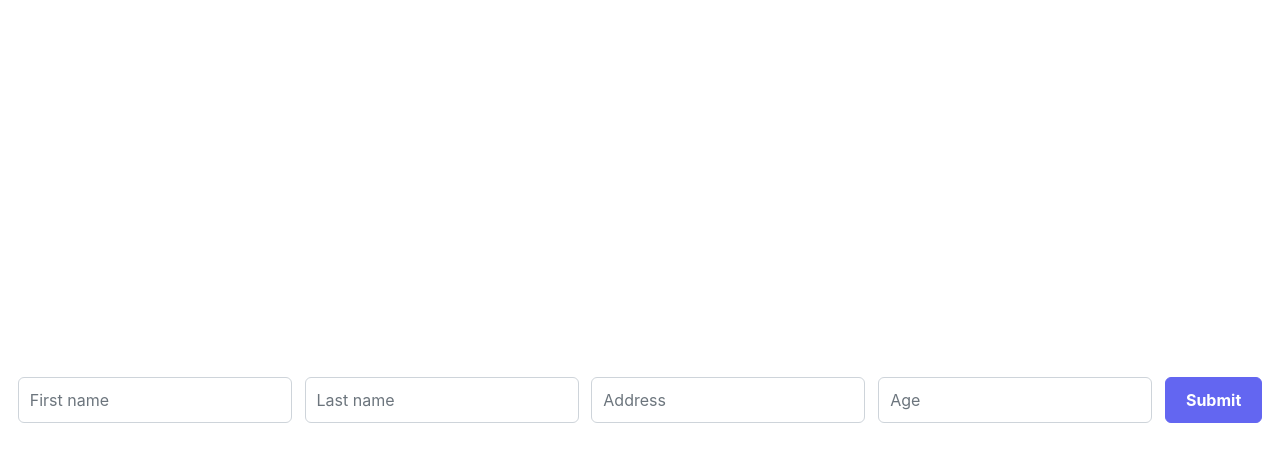
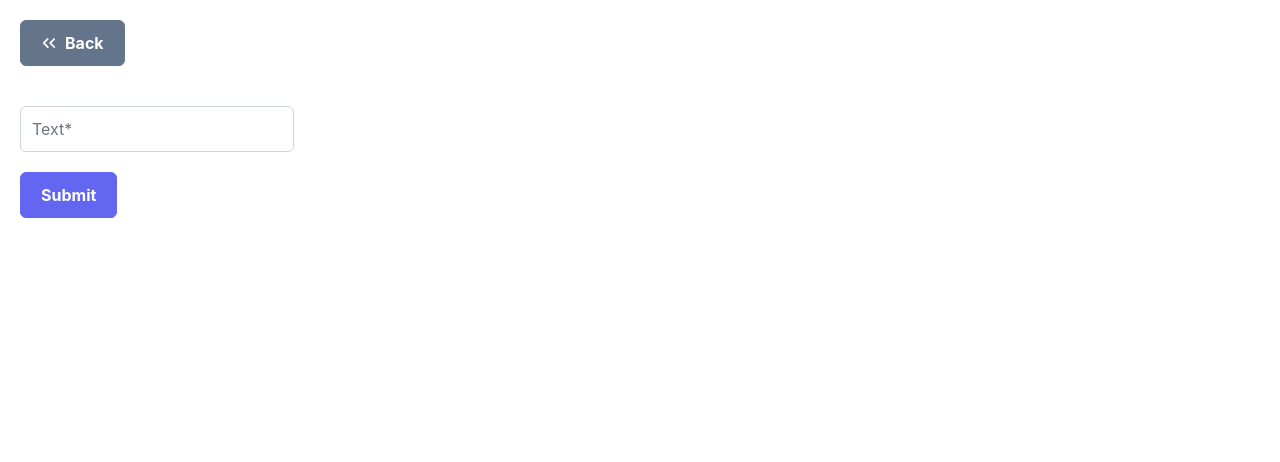
Before and after one commit to FilipPandi/form-validation-examples, a React (Create React App) app: page /react-hook-form in a window 1280 px wide. Shown: the top 462 px of the page. Built offline with nearby package versions, Linux system fonts and the light colour scheme.

Commit message:
Add React-Hook-Form (v1)

```diff
--- a/package.json
+++ b/package.json
@@ -10,10 +10,14 @@
     "@types/node": "^16.18.25",
     "@types/react": "^18.2.0",
     "@types/react-dom": "^18.2.1",
+    "axios": "^1.4.0",
+    "primeicons": "^6.0.1",
     "primereact": "^9.3.1",
     "react": "^18.2.0",
     "react-dom": "^18.2.0",
-    "react-scripts": "5.0.1",
+    "react-hook-form": "^7.43.9",
+    "react-router-dom": "^6.11.0",
+    "react-scripts": "^5.0.1",
     "typescript": "^4.9.5",
     "web-vitals": "^2.1.4"
   },
--- a/src/App.css
+++ b/src/App.css
@@ -36,3 +36,21 @@
     transform: rotate(360deg);
   }
 }
+
+.link {
+  text-decoration: none;
+}
+
+.container-grid {
+  display: grid;
+  grid-template-columns: 15rem 15rem 15rem;
+  grid-gap: 2rem;
+}
+
+.separator10 {
+  padding: 10px;
+}
+
+.separator20 {
+  padding: 20px;
+}
--- /dev/null
+++ b/src/api/data/TextModel.tsx
@@ -0,0 +1,16 @@
+import {TextType} from "./TextType";
+import {Nullable} from "primereact/ts-helpers";
+
+
+export class TextModel {
+
+     id:  Nullable<number>;
+     text: string;
+     textType: TextType;
+
+    constructor(id: Nullable<number> , text: string, textType: TextType) {
+        this.id = id;
+        this.text = text;
+        this.textType = textType;
+    }
+}
--- /dev/null
+++ b/src/api/data/TextType.tsx
@@ -0,0 +1,6 @@
+export class TextType {
+    static TEXT1 = 0;
+    static TEXT2 = 1;
+    static TEXT3 = 2;
+
+}
--- /dev/null
+++ b/src/components/App.tsx
@@ -0,0 +1,20 @@
+import React from 'react';
+import {Button} from "primereact/button";
+import {Link} from "react-router-dom";
+import "../App.css";
+
+export default function App() {
+    return (
+        <React.Fragment>
+            <div style={{padding: "20px"}}>
+                <h1>FORMS</h1>
+
+                <div className={"container-grid"}>
+                    <Link className={"link"} to="/input-blue"><Button severity="secondary" icon="pi pi-spin pi-cog" label={"Form Blueprint"}/></Link>
+                    <Link className={"link"} to="/react-hook-form"><Button severity="secondary" icon="pi pi-spin pi-cog" label={"React Hook Form"}/></Link>
+                </div>
+
+            </div>
+        </React.Fragment>
+    );
+}
--- /dev/null
+++ b/src/components/formhook/ReactHookForm.tsx
@@ -0,0 +1,80 @@
+import React, {useState} from 'react';
+import {Link} from "react-router-dom";
+import {Button} from "primereact/button";
+import {TextModel} from "../../api/data/TextModel";
+import {Controller, FieldValues, useForm} from 'react-hook-form';
+import {InputText} from "primereact/inputtext";
+import {classNames} from "primereact/utils";
+
+export default function ReactHookForm() {
+
+    const intiData = new TextModel(
+    null,
+    '',
+    ''
+);
+
+    const [formData, setFormData] = useState(intiData);
+    const [showMessage, setShowMessage] = useState(false);
+
+    // Service.getAllText().then(r => {
+    //     console.log(r)
+    // });
+
+    const {control, formState: {errors}, handleSubmit, reset} =
+        useForm({mode: "onTouched"});
+
+    const onSubmit = (data: FieldValues) => {
+        console.log(data);
+        const textModel = new TextModel(
+            null,
+            data?.text,
+            data?.textType
+        );
+
+        setFormData(textModel);
+        setShowMessage(true);
+
+        reset(data);
+    };
+
+    const getFormErrorMessage = (name: string) => {
+        return errors[name] && <small className="p-error">{errors[name]?.message?.toString()}</small>
+    };
+
+
+    return (
+        <React.Fragment>
+            <div className={'separator20'}>
+
+                <Link className={"link"} to="/"><Button severity="secondary" icon="pi pi-angle-double-left"
+                                                        label={"Back"}/></Link>
+            </div>
+
+            <div className={'separator20'}>
+                <form onSubmit={handleSubmit(onSubmit)}>
+
+                    <div className="container-grid">
+                        <div className="field">
+                            <span className="p-float-label">
+                                <Controller name="text" control={control} rules={{required: 'Text is required.', maxLength: 10}}
+                                            render={({field, fieldState}) => (
+                                                <InputText id={field.name} {...field} value={field.value}
+                                                           className={classNames({'p-invalid': fieldState.invalid})}/>
+                                            )}/>
+                                <label htmlFor="text" className={classNames({'p-error': errors.text})}>Text*</label>
+                            </span>
+                            {getFormErrorMessage('text')}
+                        </div>
+                    </div>
+
+                    <div className={'separator10'}></div>
+
+                    <Button type="submit" label="Submit" className="mt-2"/>
+                </form>
+            </div>
+
+
+        </React.Fragment>
+    );
+}
--- a/src/components/FormExample.tsx
+++ b/src/components/inputblueprint/FormBlueprintExample.tsx
@@ -1,9 +1,10 @@
 import InputBlueprint from "./InputBlueprint";
 import React, {useState} from "react";
 import {Button} from "primereact/button";
+import {Link} from "react-router-dom";
 
 //Primitive validation
-export default function FormExample() {
+export default function FormBlueprintExample() {
 
     const [errors, setErrors] = useState({
         address: "",
@@ -55,6 +56,7 @@ export default function FormExample() {
 
     return (
         <React.Fragment>
+
             <form onSubmit={submitForm}
                   style={{
                       display: 'flex',
@@ -63,6 +65,8 @@ export default function FormExample() {
                       height: '100vh',
                       columnGap: '1%'
                   }}>
+                <Link className={"link"} to="/"><Button severity="secondary" icon="pi pi-angle-double-left" label={"Back"}/></Link>
+
                 <div>
                     <InputBlueprint id={"firstName"} label={"First name"}></InputBlueprint>
                     <span style={{color: "red", position: "absolute", padding: "10px"}}>{errors.firstName}</span>
--- a/src/index.tsx
+++ b/src/index.tsx
@@ -1,15 +1,34 @@
 import React from 'react';
 import ReactDOM from 'react-dom/client';
 import './index.css';
-import FormExample from "./components/FormExample";
+import FormBlueprintExample from "./components/inputblueprint/FormBlueprintExample";
 import "primereact/resources/themes/lara-light-indigo/theme.css";
+import "primeicons/primeicons.css";
 import "primereact/resources/primereact.min.css";
+import {createBrowserRouter, RouterProvider} from "react-router-dom";
+import App from "./components/App";
+import ReactHookForm from "./components/formhook/ReactHookForm";
 
 const root = ReactDOM.createRoot(
     document.getElementById('root') as HTMLElement
 );
+const router = createBrowserRouter([
+    {
+        path: "/",
+        element: <App/>
+    },
+    {
+        path: "/input-blue",
+        element: <FormBlueprintExample/>
+    },
+    {
+        path: "/react-hook-form",
+        element: <ReactHookForm/>
+    },
+]);
+
 root.render(
     <React.Fragment>
-        <FormExample></FormExample>
+        <RouterProvider router={router}/>
     </React.Fragment>
 );
```
Also changed, not shown: src/api/Service.tsx (added, +16 -0 lines), src/components/inputblueprint/InputBlueprint.tsx (renamed from src/components/InputBlueprint.tsx).
